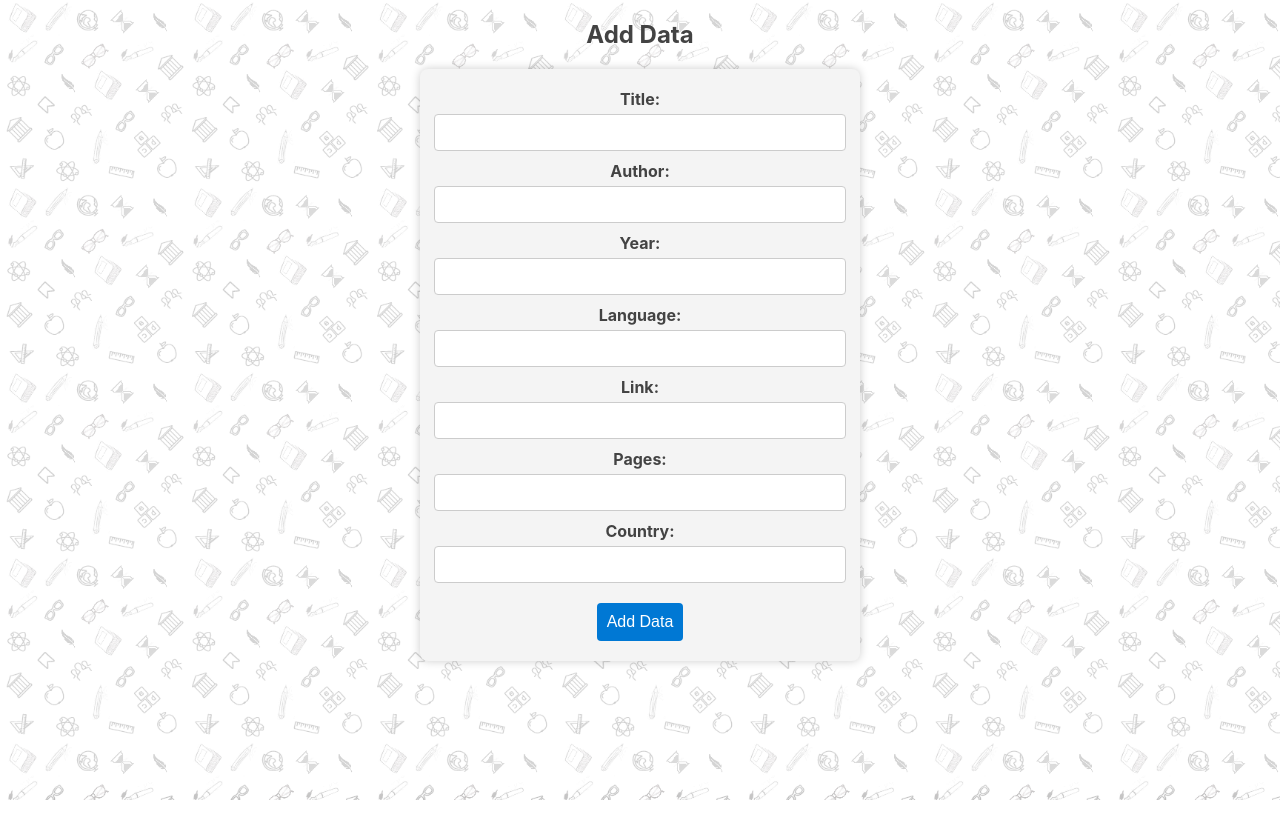
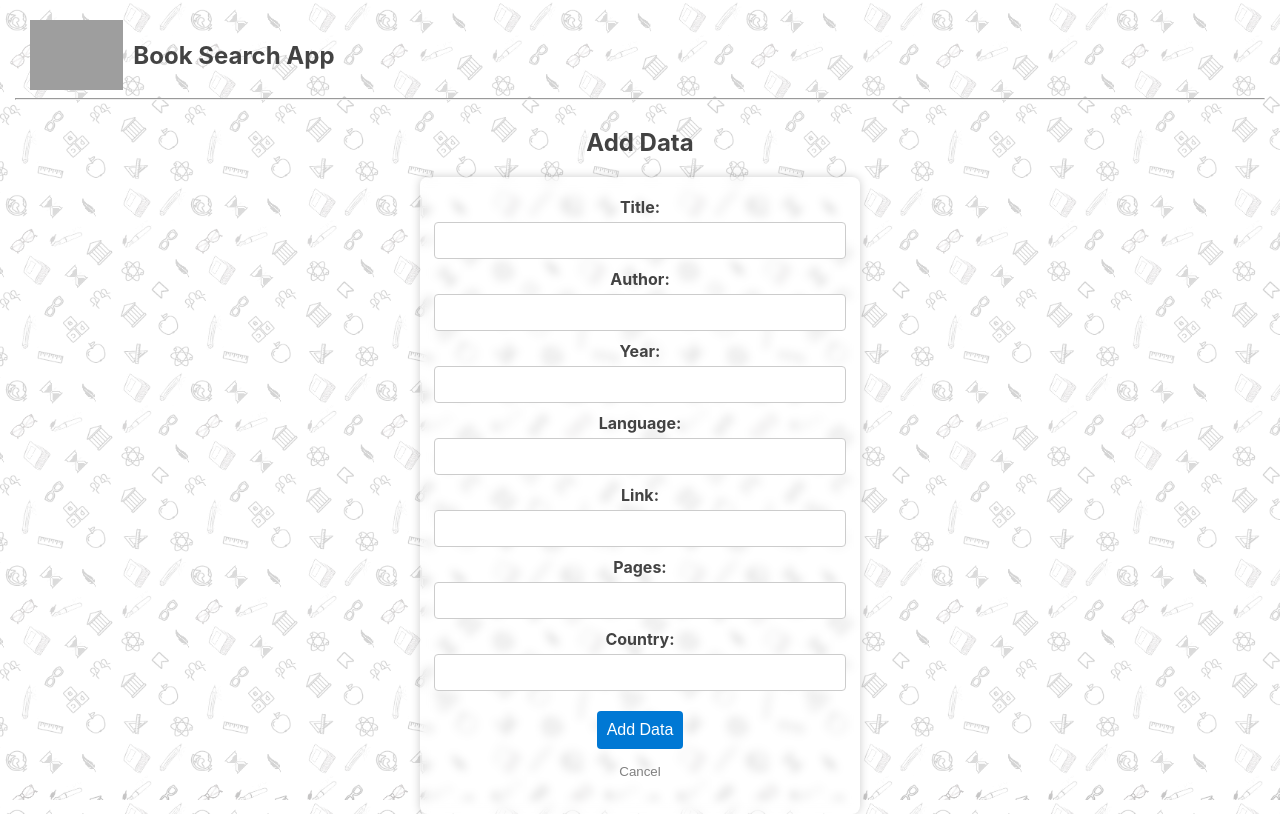
Before and after one commit to pratham2002/assignment-data-weaver, a React (Create React App) app: page /add in a window 1280 px wide. Built offline with nearby package versions, Linux system fonts and the light colour scheme; grey boxes are pictures that could not be loaded.

Commit message:
fixed some css

```diff
--- a/src/componenets/TopBar.jsx
+++ b/src/componenets/TopBar.jsx
@@ -1,6 +1,8 @@
 import React from "react";
+import { useNavigate } from "react-router-dom";
 
 export default function TopBar() {
+  const navigate = useNavigate();
   return (
     <div
       style={{
@@ -11,8 +13,9 @@ export default function TopBar() {
       }}
     >
       <div
+        onClick={() => navigate("/")}
         className="header-container"
-        style={{ display: "flex", alignItems: "flex-end" }}
+        style={{ display: "flex", alignItems: "flex-end", cursor: "pointer" }}
       >
         <img
           src="https://img.freepik.com/free-vector/hand-drawn-flat-design-stack-books_23-2149342941.jpg"
--- a/src/css/addData.css
+++ b/src/css/addData.css
@@ -15,7 +15,8 @@
   width: 100%;
   gap: 10px;
   padding: 20px;
-  background-color: #f4f4f4;
+  background-color: transparent;
+  backdrop-filter: blur(4px);
   border-radius: 8px;
   box-shadow: 0 0 10px rgba(0, 0, 0, 0.2);
 }
--- a/src/pages/AddBook.jsx
+++ b/src/pages/AddBook.jsx
@@ -1,6 +1,7 @@
 import React, { useEffect, useState } from "react";
 import { useDispatch, useSelector } from "react-redux";
 import { useLocation, useNavigate } from "react-router-dom";
+import TopBar from "../componenets/TopBar";
 import "../css/addData.css";
 import {
   addBookInit,
@@ -59,8 +60,11 @@ export default function AddBook({ edit }) {
   }, [addBook]);
 
   return (
+    <>
+      <TopBar />
+      <hr />
       <div className="add-form-container">
-      <h2>Add Data</h2>
+        <h2>{edit ? "Edit" : "Add"} Data</h2>
         <form onSubmit={handleSubmit}>
           <div className="add-form-container">
             <label htmlFor="title">Title:</label>
@@ -140,12 +144,23 @@ export default function AddBook({ edit }) {
               required
             />
           </div>
-        <div className="add-form-container">
+          <div className="add-form-container" style={{ display: "flex" }}>
             <button disabled={addBook.loading} type="submit">
               {edit ? "Update" : "Add Data"}
+            </button>
+            <button
+              onClick={() => navigate(-1)}
+              style={{
+                marginBlock: "10px",
+                backgroundColor: "transparent",
+                color: "gray",
+              }}
+            >
+              Cancel
             </button>
           </div>
         </form>
       </div>
+    </>
   );
 }
```
Lines whose indentation alone changed are shown as unchanged.
